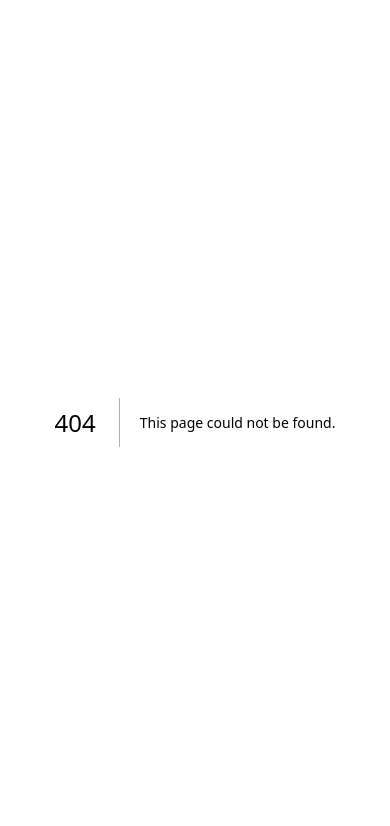
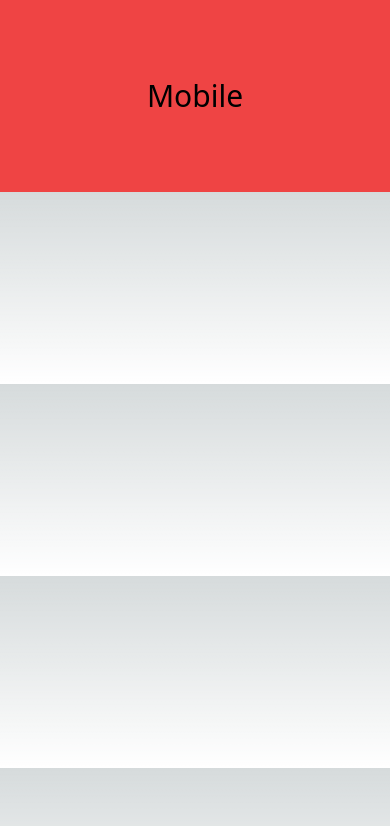
Before and after one commit to vitordiniz25/react-tailwind, a Next.js app: page /conceitos/mobiles in a window 390 px wide. Before the commit this address had no page. Shown: the top 826 px of the page. Built offline with nearby package versions, Linux system fonts and the light colour scheme.

Commit message:
correcao de conceitos/mobiles

```diff
--- /dev/null
+++ b/src/pages/conceitos/mobiles.tsx
@@ -0,0 +1,11 @@
+export default function Mobiles() {
+    return(
+        <div className="flex-center bg-red-500 h-48
+            text-3xl md:text-4xl lg:text-6xl
+            w-[100%] 2xl:w-[70%]
+        ">
+            <span className="inline sm:hidden">Mobile</span>
+            <span className="hidden sm:inline">Não Mobile</span>
+        </div>
+    )
+}
```
